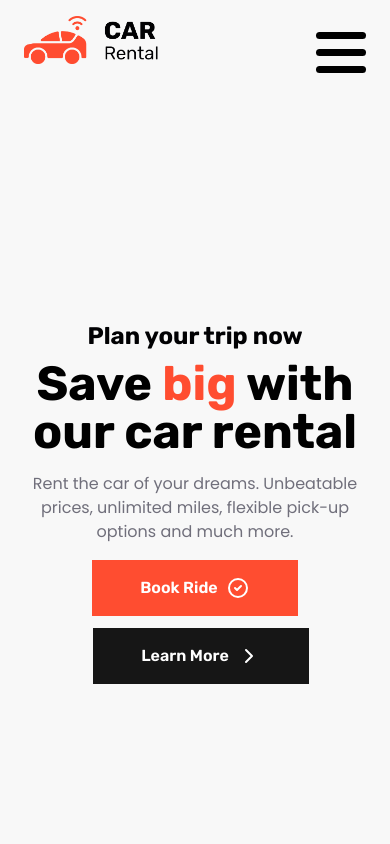
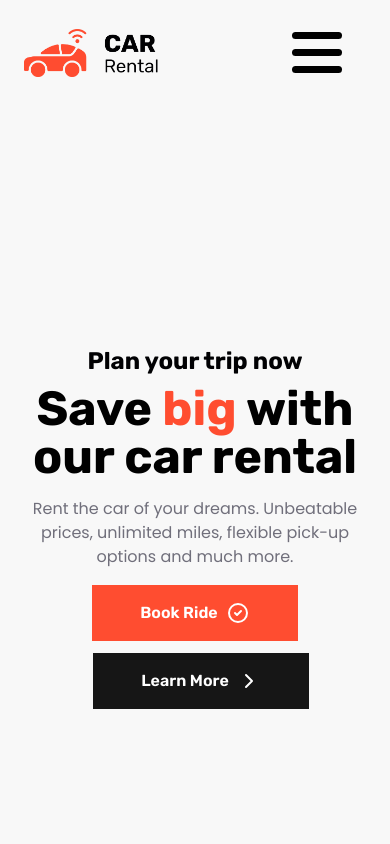
Before and after one commit to ahmad-kashkoush/Car-Rental, a React (Vite) app: page / in a window 390 px wide. Shown: the top 844 px of the page. Built offline with nearby package versions, Linux system fonts and the light colour scheme.

Commit message:
feat(Faq): add & update styles
- add reusable FaqBox
- update hamburgerMenu Style
- update different styles and bg-images

```diff
--- /dev/null
+++ b/src/components/Faq.jsx
@@ -0,0 +1,58 @@
+import FaqBox from '@/components/FaqBox';
+import { useState } from 'react';
+
+const faqs = [
+  {
+    id: '1',
+    q: '1. What is special about comparing rental car deals?',
+    a: 'Comparing rental car deals is important as it helps find the best deal that fits your budget and requirements, ensuring you get the most value for your money. By comparing various options, you can find deals that offer lower prices, additional services, or better car models. You can find car rental deals by researching online and comparing prices from different rental companies.',
+  },
+  {
+    id: '2',
+    q: '2. How do I find the car rental deals?',
+    a: 'You can find car rental deals by researching online and comparing prices from different rental companies. Websites such as Expedia, Kayak, and Travelocity allow you to compare prices and view available rental options. It is also recommended to sign up for email newsletters and follow rental car companies on social media to be informed of any special deals or promotions.',
+  },
+  {
+    id: '3',
+    q: '3. How do I find such low rental car prices?',
+    a: 'Book in advance: Booking your rental car ahead of time can often result in lower prices. Compare prices from multiple companies: Use websites like Kayak, Expedia, or Travelocity to compare prices from multiple rental car companies. Look for discount codes and coupons: Search for discount codes and coupons that you can use to lower the rental price. Renting from an off-airport location can sometimes result in lower prices.',
+  },
+];
+function Faq() {
+  const [active, setActive] = useState('0');
+  function handleQuestionClick(e) {
+    const element=e.target.closest(".faq-box");
+   if(!element)return;
+   const id=element.dataset.id;
+   setActive((cur)=>cur===id?'0':id);
+  }
+  return (
+    <section className="faq  py-32">
+      {/* TODO: [x] FAQ Headings  */}
+      <div className="container mx-auto px-8 text-center">
+        <h2 className="section-sub-title font-medium">FAQ</h2>
+        <h1 className="section-title mt-3 font-bold">
+          Frequently Asked Questions
+        </h1>
+        <p className="mx-auto mt-4 max-w-[41rem] px-4 text-base">
+          Frequently Asked Questions About the Car Rental Booking Process on Our
+          Website: Answers to Common Concerns and Inquiries.
+        </p>
+        <div className="faq-content shadow-lg max-w-[50rem] mx-auto mt-12">
+          {/* TODO: [ ] FAQ Accordion Question */}
+          {faqs.map((faq) => (
+            <FaqBox
+              key={faq.id}
+              isActive={active === faq.id}
+              faqItem={faq}
+              onClick={handleQuestionClick}
+            />
+          ))}
+          {/*  TODO: [ ] FAQ Accordion */}
+        </div>
+      </div>
+    </section>
+  );
+}
+
+export default Faq;
--- /dev/null
+++ b/src/components/FaqBox.jsx
@@ -0,0 +1,27 @@
+function FaqBox({ isActive, faqItem, onClick }) {
+  return (
+    <div
+      className="faq-box cursor-pointer text-left bg-white"
+      data-id={faqItem.id}
+      onClick={onClick}
+    >
+      <div
+        className={`faq-question active-transition flex items-center justify-between border-[1px] border-gray-50 px-10 py-4 ${isActive ? 'bg-accent' : ''}`}
+      >
+        <p
+          className={`active-transition text-xl font-medium ${isActive ? 'text-white' : 'text-title'}`}
+        >
+          {faqItem.q}
+        </p>
+        {!isActive && <img src="images/dropdown-icon.svg " />}
+        {isActive && <img src="images/dropdown-active-icon.svg " />}
+      </div>
+      <div
+        className={`faq-answer active-transition px-8 ${!isActive ? 'h-0 overflow-hidden opacity-0' : 'py-8'}`}
+      >
+        <p>{faqItem.a}</p>
+      </div>
+    </div>
+  );
+}
+export default FaqBox;
--- a/src/index.css
+++ b/src/index.css
@@ -23,16 +23,46 @@
   .plan-box {
     @apply flex max-w-[17rem] flex-col gap-2 px-10 text-center;
   }
-  section.choose{
-    background-image: url("images/chooseUs/bg.png");
+  section.choose {
+    background-image: url('images/chooseUs/bg.png');
   }
   .choose-box {
-    @apply flex flex-col items-center justify-center gap-2 text-center sm:flex-row sm:text-left sm:gap-5;
-    max-width:34rem;
+    @apply flex flex-col items-center justify-center gap-2 text-center sm:flex-row sm:gap-5 sm:text-left;
+    max-width: 34rem;
   }
-  .choose-box p, .choose-box h3{
+  .choose-box p,
+  .choose-box h3 {
     @apply px-8;
   }
+  /* FAQs */
+  section.faq {
+    background-image: url('images/faq/car.png');
+    background-repeat: no-repeat;
+    background-size: auto;
+    background-position: 0 80%;
+  }
+  .faq-question.active-transition {
+    transition: background-color 300ms ease-in-out;
+  }
+  .faq-answer.active-transition {
+    transition:
+      opacity 400ms ease,
+      padding-top 400ms ease,
+      height 400ms ease;
+  }
+  /* Download */
+
+  @media (min-width: 992px) {
+    section.download {
+      background-image: url('/public/images/download/bg-download-mobile.png');
+      background-position: top center;
+      background-repeat: no-repeat;
+      background-size: cover;
+      width: 100%;
+      height: auto;
+    }
+  }
+
   .footer-contact {
     @apply flex gap-2 text-base font-medium transition-all duration-300 hover:text-accent;
   }
@@ -83,10 +113,10 @@
     display: flex;
     flex-direction: column;
     gap: var(--hamburger-gap);
-    position: absolute;
+    /* position: absolute; */
     width: max-content;
-    top: 16px;
-    right: 0;
+    /* top: 16px;
+    right: 0; */
     z-index: 2;
     cursor: pointer;
     background-color: var(--background-color);
```
